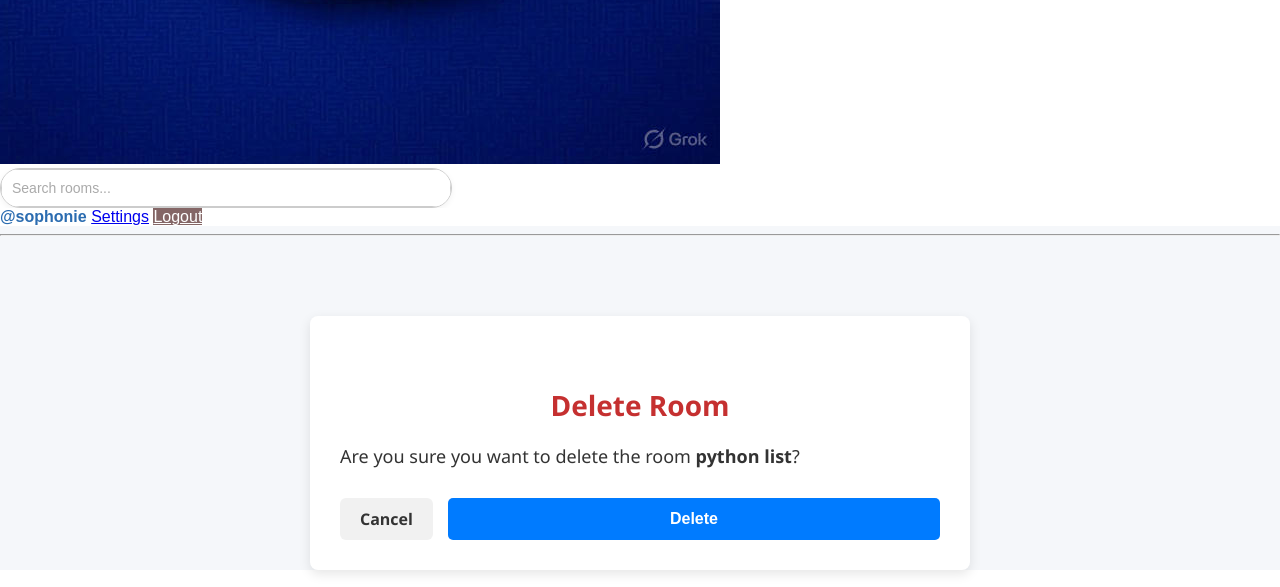
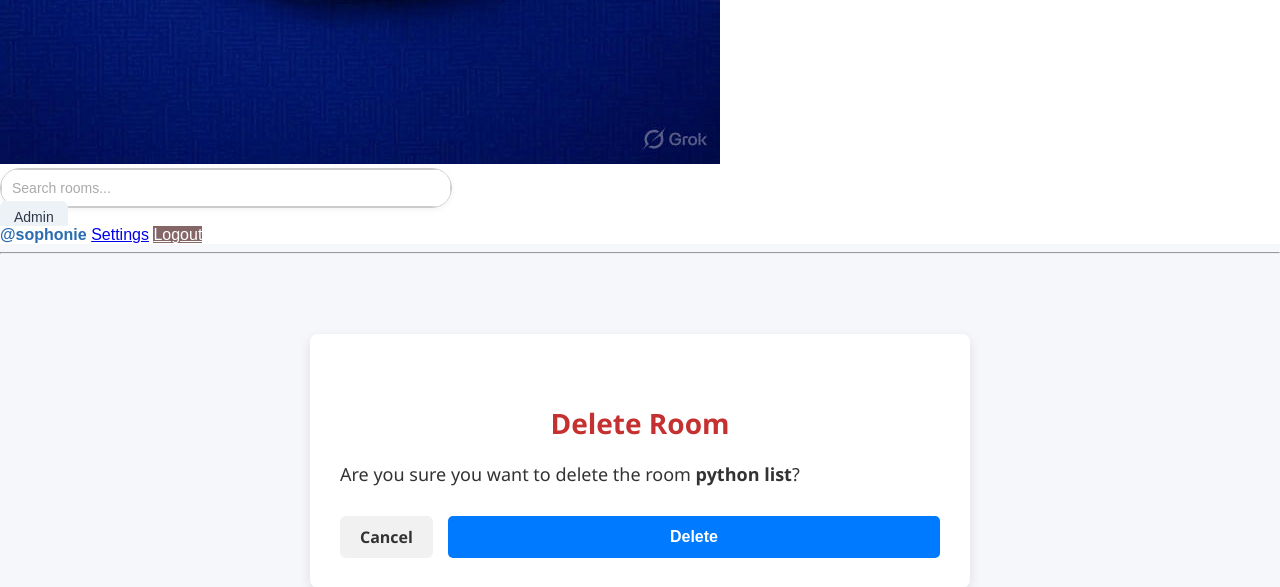
Before and after one commit to sophonie-1/StudyTogether, a Django app: page /dalete-room/9/ in a window 1280 px wide. Shown: the part 796-1383 px from the top of the page. Run offline with Django 4.2, Linux system fonts and the light colour scheme; a user stored in the database is signed in; data comes from the database, SQL or seed files in the repository; both versions use the stored data as it was before the commit.

Commit message:
i have removed some files

```diff
--- a/myapp/templates/navbar.html
+++ b/myapp/templates/navbar.html
@@ -160,6 +160,10 @@
     <form action="{% url 'myapp:home-view' %}" method="get" class="search-form">
         <input type="text" name="query" placeholder="Search rooms..." class="search-input" />
     </form>
+    <!--- admin link -->
+    {% if request.user.is_staff %}
+    <a href="{% url 'admin:index' %}" class="nav-btn">Admin</a>
+    {% endif %}
 
     <!-- User Info -->
     <div class="user-info">
```
Also changed, not shown: db.sqlite3 (deleted), 1 other file.
